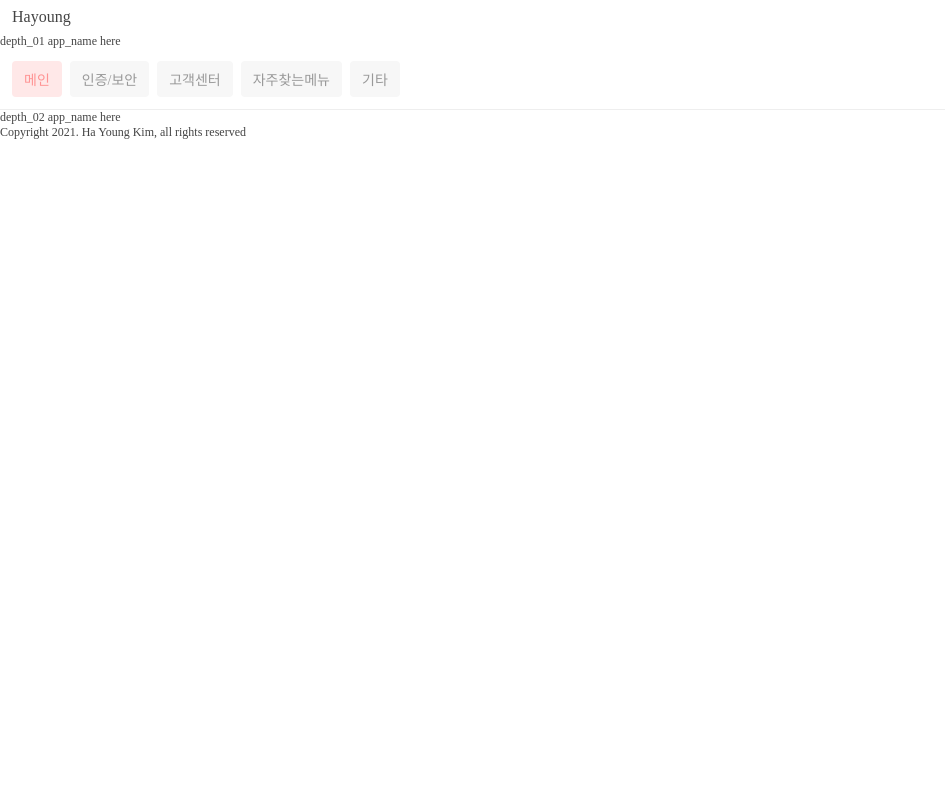
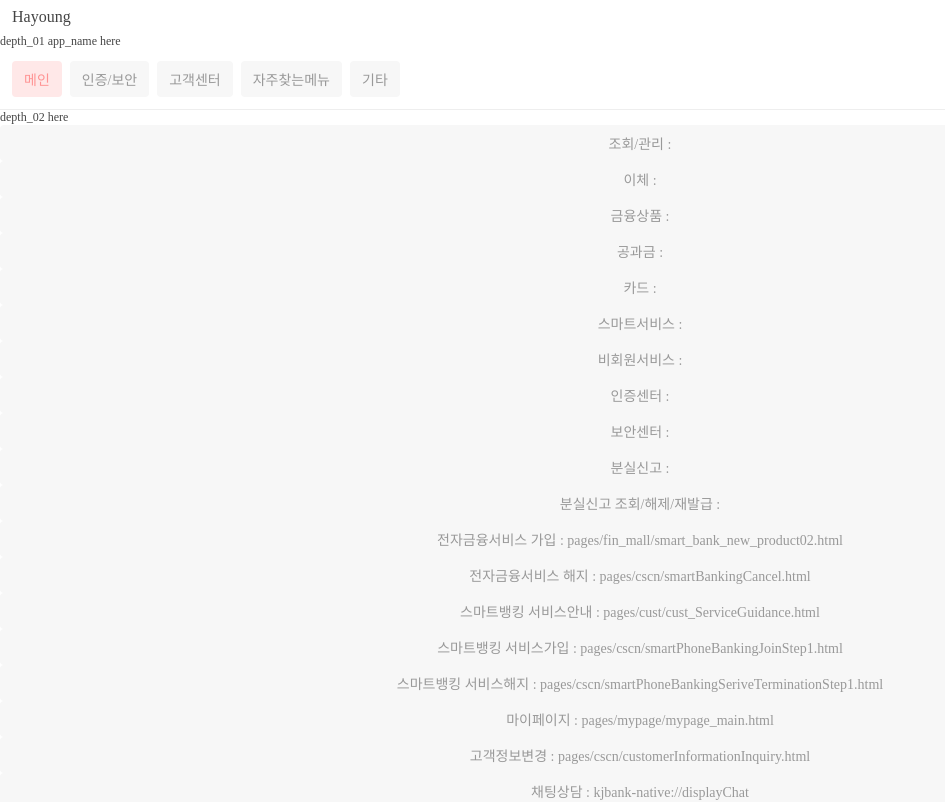
Before and after one commit to hayoung-jeremy/study-redux-2, a React (Create React App) app: page / in a window 1280 px wide. Shown: the top 802 px of the page, without its empty margins (0-945 px from the left). Built offline with nearby package versions, Linux system fonts and the light colour scheme.

Commit message:
rendering depth 2 title & url

```diff
--- a/src/assets/css/style.css
+++ b/src/assets/css/style.css
@@ -170,10 +170,10 @@ header .hayoung {
   justify-content: flex-start;
   align-items: center;
 }
-.flex-container div {
+.flex-container li {
   margin-left: 8px;
 }
-.flex-container div:first-child {
+.flex-container li:first-child {
   margin-left: 0;
 }
 
@@ -195,7 +195,7 @@ a.btn {
   color: var(--btn-txt);
 }
 
-.btn-clicked {
+.btn.btn-clicked {
   background-color: var(--main-color-dimmed);
   color: var(--btn-txt-clicked);
 }
--- a/src/components/DataD1List.js
+++ b/src/components/DataD1List.js
@@ -13,7 +13,7 @@ const DataD1List = ({ kj_sb }) => {
 
   const Depth01Info = ({ id, value }) => {
     return (
-      <div>
+      <li>
         <a
           href="#void"
           className={`btn ${checkedId === id ? "btn-clicked" : ""}`}
@@ -22,7 +22,7 @@ const DataD1List = ({ kj_sb }) => {
         >
           {value}
         </a>
-      </div>
+      </li>
     );
   };
 
@@ -34,7 +34,7 @@ const DataD1List = ({ kj_sb }) => {
 
     return (
       <div className="default-container">
-        <div className="flex-container">{depth_01__data}</div>
+        <ul className="flex-container">{depth_01__data}</ul>
       </div>
     );
   };
@@ -43,7 +43,7 @@ const DataD1List = ({ kj_sb }) => {
     <>
       <p>depth_01 app_name here</p>
       <ShowD1Data />
-      <DataD2List checkedId={checkedId} />
+      <DataD2List kj_sb={kj_sb} checkedId={checkedId} />
     </>
   );
 };
--- a/src/components/DataD2List.js
+++ b/src/components/DataD2List.js
@@ -1,12 +1,49 @@
 import React from "react";
+import { v4 as uuidv4 } from "uuid";
 
-const DataD2List = ({ checkedId }) => {
-  console.log(checkedId);
+const DataD2List = ({ kj_sb, checkedId }) => {
   // depth_02__id
   // depth_02__pid
   // depth_02__app_name
   // depth_02__app_url
-  return <>depth_02 app_name here</>;
+  const depth_01 = kj_sb.menus.map((item) => item.menus);
+  const Depth02Info = ({ id, pid, app_name, app_url }) => {
+    return (
+      <li>
+        <p>
+          <a href="#void" className={`btn`} id={id} pid={pid}>
+            {app_name} : <span>{app_url}</span>
+          </a>
+        </p>
+      </li>
+    );
+  };
+
+  const ShowD2Data = () => {
+    const depth_02__data = depth_01.map((item) =>
+      item.map((item) => {
+        return (
+          <Depth02Info
+            key={uuidv4()}
+            id={item.id}
+            pid={item.pid}
+            app_name={item.app_name}
+            app_url={item.app_url}
+          />
+        );
+      })
+    );
+    return <>{depth_02__data}</>;
+  };
+
+  return (
+    <div>
+      <p>depth_02 here</p>
+      <ul>
+        <ShowD2Data />
+      </ul>
+    </div>
+  );
 };
 
 export default DataD2List;
```
